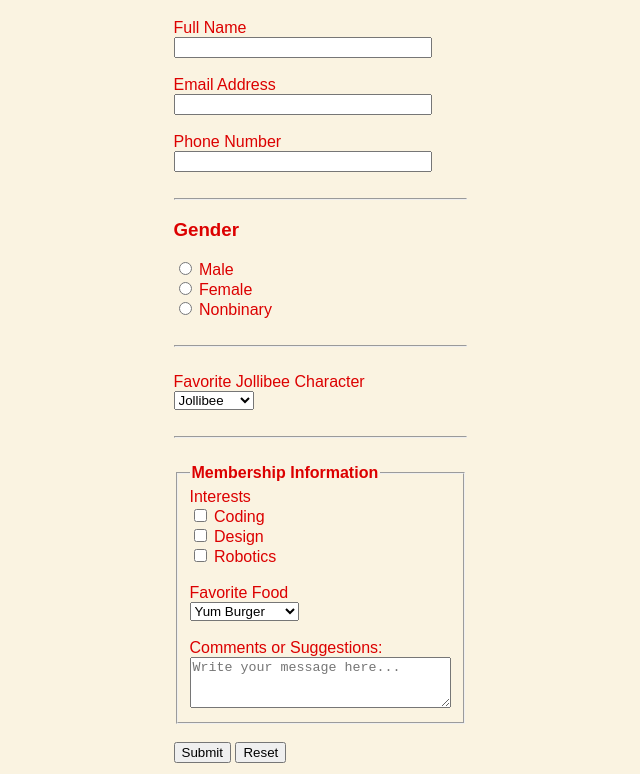
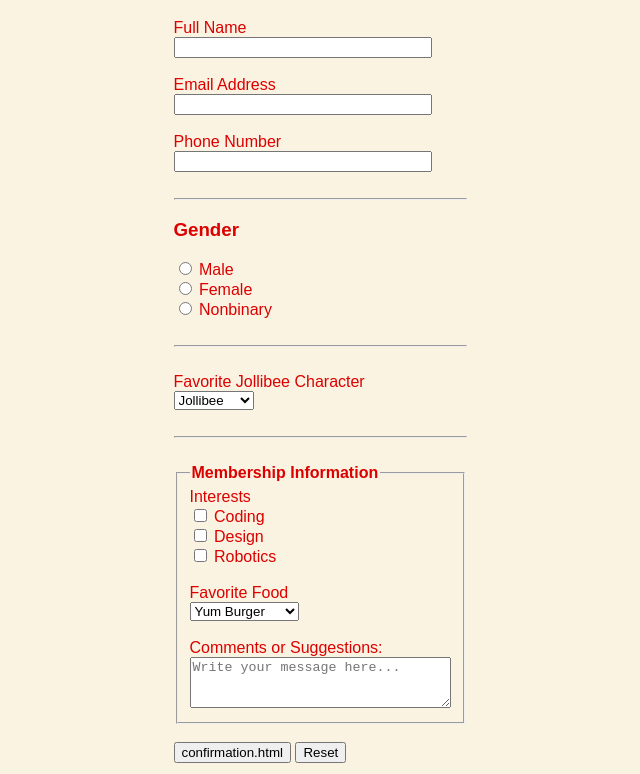
Before and after one commit to chuaseanbackup-web/formsjollibee, a plain HTML site: page Form.html in a window 1280 px wide. Shown: the part 72-846 px from the top of the page, without its empty margins (320-960 px from the left). Drawn offline with Linux system fonts and the light colour scheme.

Commit message:
Update Form.html

```diff
--- a/Form.html
+++ b/Form.html
@@ -67,7 +67,7 @@
       <textarea id="comments" name="comments" rows="3" cols="30" placeholder="Write your message here..."></textarea>
     </fieldset>
     <br>
-    <input type="submit" target="confirmation.html">
+    <input type="submit" value="confirmation.html">
     <input type="reset">
 </form>
 
```
